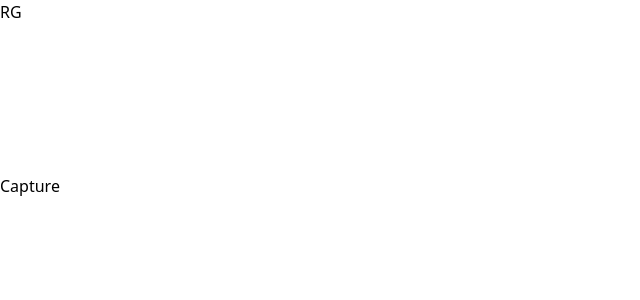
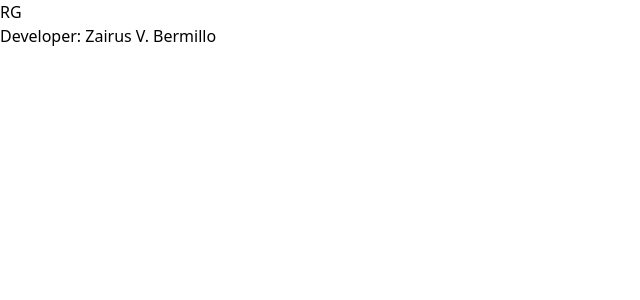
Before and after one commit to notZairus/RecipeGenerator_ai, a React (Vite) app: page / in a window 1280 px wide. Shown: the top 300 px of the page, without its empty margins (0-640 px from the left). Built offline with nearby package versions, Linux system fonts and the light colour scheme; no server answers.

Commit message:
added my name

```diff
--- a/src/App.jsx
+++ b/src/App.jsx
@@ -1,4 +1,5 @@
 import { useState, useEffect, useRef } from "react"
+import cameraIcon from "./assets/camera.svg";
 
 export default function App() {
 
@@ -19,17 +20,34 @@ export default function App() {
     startCamera();
   }, [])
 
+  function capturePicture(e) {
+    alert('you took a pic');
+
+    const canvas = document.createElement('canvas');
+    const context = canvas.getContext('2d');
+
+    canvas.width = videoRef.current.videoWidth;
+    canvas.height = videoRef.current.videoHeight;
+
+    context.drawImage(videoRef.current, 0, 0, canvas.width, canvas.height);
+
+    const image = canvas.toBlob((blob) => {
+
+    })
+  }
+
 
   return (
     <>
       <div className="w-screen min-h-screen bg-zinc-800 flex items-center justify-center">
         <main className="w-full h-full rounded text-white py-4 px-2 space-y-4">
 
-          <section className="px-2">
+          <section className="px-2 justify-between items-center">
             <h1 className="text-4xl font-bold">RG</h1>
+            <p className="text-white/40 mt-1">Developer: Zairus V. Bermillo</p>
           </section>
 
-          <section className="bg-yellow-400 relative">
+          <section className="relative">
             <video
               ref={videoRef}
               className="w-full h-96 bg-black rounded-lg"
@@ -37,10 +55,9 @@ export default function App() {
               playsInline
             >
             </video>
-            <button className="aspect-square w-20 bg-zinc-800 absolute m-auto flex items-center justify-center rounded-full inset-x-0 bottom-8">
-                Capture
+            <button onClick={capturePicture} className="aspect-square w-20 bg-zinc-800 absolute m-auto flex items-center justify-center rounded-full inset-x-0 bottom-8">
+              <img src={cameraIcon} alt="camera-icon" className="w-2/3"/>
             </button>
-
           </section>
 
           <section className="w-full h-auto min-h-20 flex justify-center items-center">
```
Also changed, not shown: src/assets/camera.svg (added).
